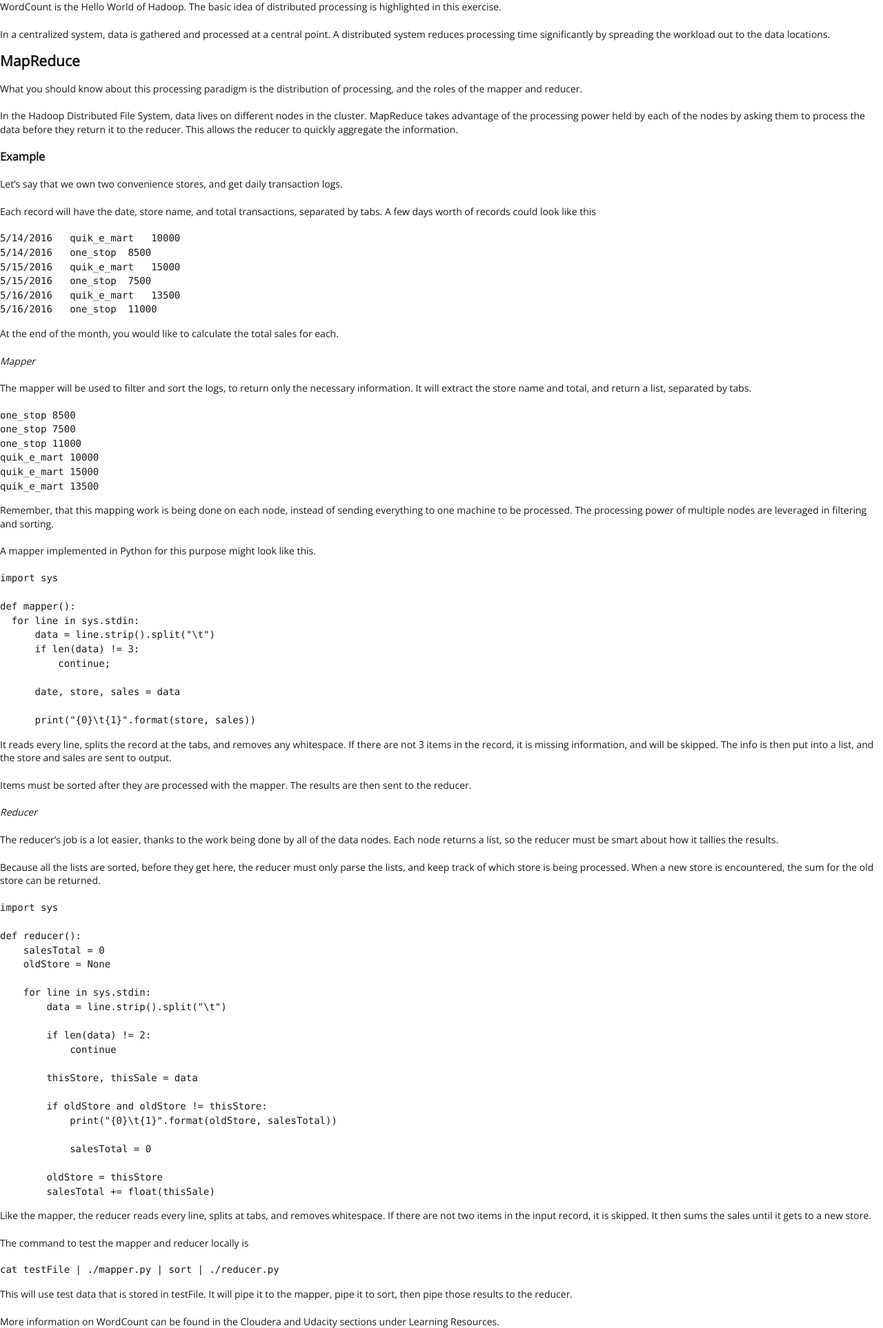
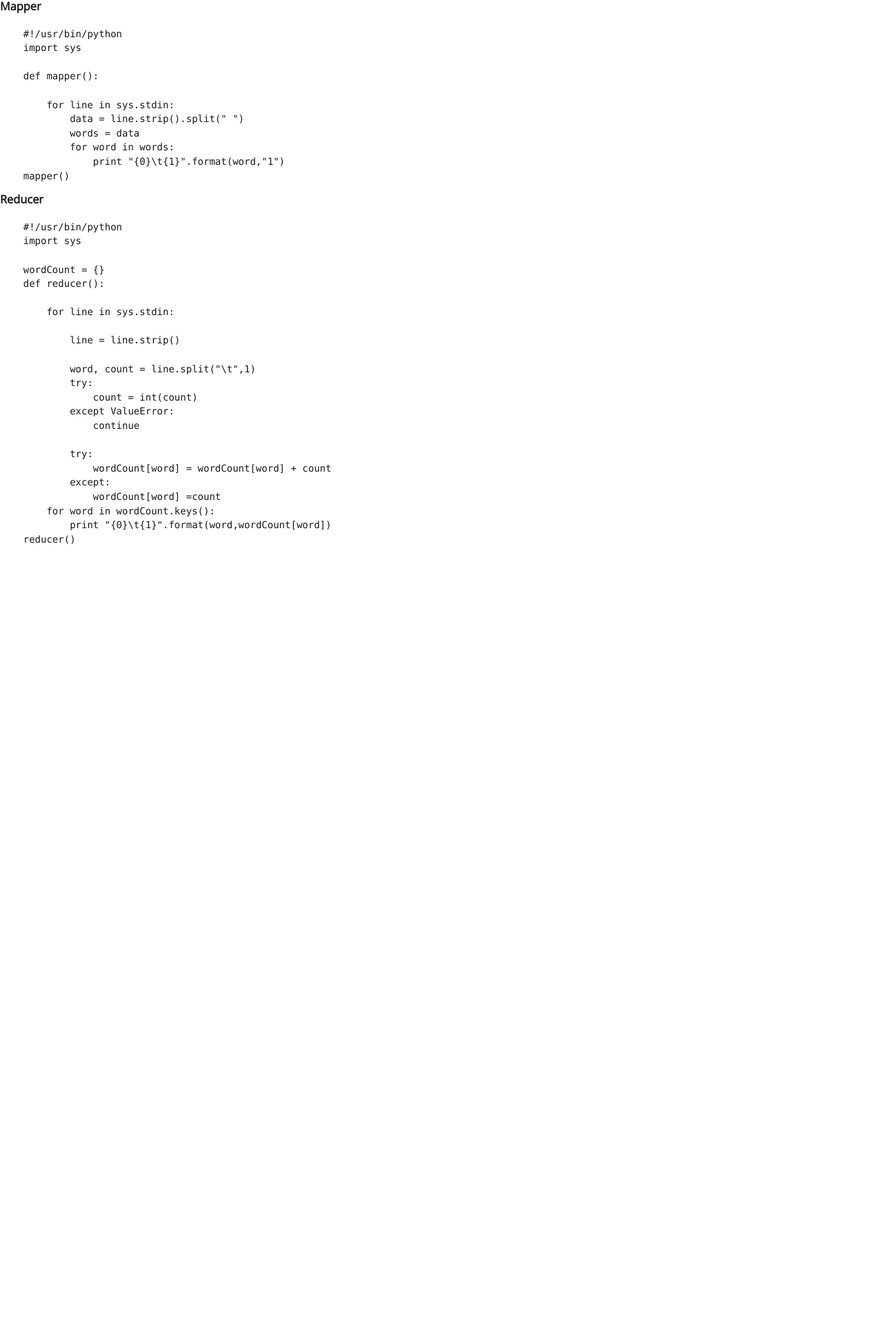
Before and after one commit to csumbBigData/csumbBigData.github.io, a Jekyll site: the page built from _posts/2016-5-10-mapreduce-wordcount_python.md, in a window 1280 px wide. Shown: the whole page at 69% size. Built offline with Jekyll 4.4.1, drawn with Linux system fonts in a browser that asks for light colours; after the commit the page ends 900 px from its top, so only the background shows below that.

````diff
--- a/_posts/2016-5-10-mapreduce-wordcount_python.md
+++ b/_posts/2016-5-10-mapreduce-wordcount_python.md
@@ -1,98 +1,50 @@
 ---
 layout: default
-title: Wordcount Python
+title: WordCount Python
 category: MapReduce
 type: MAPREDUCE
 ---
 
-WordCount is the Hello World of Hadoop.  The basic idea of distributed processing is highlighted in this exercise.
+### Mapper
 
-In a centralized system, data is gathered and processed at a central point.  A distributed system reduces processing time significantly by spreading the workload out to the data locations.
-
-## MapReduce
-What you should know about this processing paradigm is the distribution of processing, and the roles of the mapper and reducer.
-
-In the Hadoop Distributed File System, data lives on different nodes in the cluster.  MapReduce takes advantage of the processing power held by each of the nodes by asking them to process the data before they return it to the reducer.  This allows the reducer to quickly aggregate the information.
-
-### Example
-Let's say that we own two convenience stores, and get daily transaction logs.
-
-Each record will have the date, store name, and total transactions, separated by tabs.  A few days worth of records could look like this
-
-    5/14/2016   quik_e_mart   10000
-    5/14/2016   one_stop  8500
-    5/15/2016   quik_e_mart   15000
-    5/15/2016   one_stop  7500
-    5/16/2016   quik_e_mart   13500
-    5/16/2016   one_stop  11000
-
-At the end of the month, you would like to calculate the total sales for each.
-
-*Mapper*
-
-The mapper will be used to filter and sort the logs, to return only the necessary information.  It will extract the store name and total, and return a list, separated by tabs.
-
-    one_stop 8500
-    one_stop 7500
-    one_stop 11000
-    quik_e_mart 10000
-    quik_e_mart 15000
-    quik_e_mart 13500
-
-Remember, that this mapping work is being done on each node, instead of sending everything to one machine to be processed. The processing power of multiple nodes are leveraged in filtering and sorting.
-
-A mapper implemented in Python for this purpose might look like this.
-
+```
+    #!/usr/bin/python
     import sys
 
     def mapper():
-      for line in sys.stdin:
-          data = line.strip().split("\t")
-          if len(data) != 3:
-              continue;
 
-          date, store, sales = data
+        for line in sys.stdin:
+            data = line.strip().split(" ")
+            words = data
+            for word in words:
+                print "{0}\t{1}".format(word,"1")
+    mapper()
+```
 
-          print("{0}\t{1}".format(store, sales))
+### Reducer
 
-It reads every line, splits the record at the tabs, and removes any whitespace.  If there are not 3 items in the record, it is missing information, and will be skipped.  The info is then put into a list, and the store and sales are sent to output.
-
-Items must be sorted after they are processed with the mapper.  The results are then sent to the reducer.
-
-*Reducer*
-
-The reducer's job is a lot easier, thanks to the work being done by all of the data nodes.  Each node returns a list, so the reducer must be smart about how it tallies the results.
-
-Because all the lists are sorted, before they get here, the reducer must only parse the lists, and keep track of which store is being processed.  When a new store is encountered, the sum for the old store can be returned.
-
+```
+    #!/usr/bin/python
     import sys
 
+    wordCount = {}
     def reducer():
-        salesTotal = 0
-        oldStore = None
 
         for line in sys.stdin:
-            data = line.strip().split("\t")
 
-            if len(data) != 2:
+            line = line.strip()
+
+            word, count = line.split("\t",1)
+            try:
+                count = int(count)
+            except ValueError:
                 continue
 
-            thisStore, thisSale = data
-
-            if oldStore and oldStore != thisStore:
-                print("{0}\t{1}".format(oldStore, salesTotal))
-
-                salesTotal = 0
-
-            oldStore = thisStore
-            salesTotal += float(thisSale)
-
-Like the mapper, the reducer reads every line, splits at tabs, and removes whitespace.  If there are not two items in the input record, it is skipped.  It then sums the sales until it gets to a new store.
-
-The command to test the mapper and reducer locally is
-
-    cat testFile | ./mapper.py | sort | ./reducer.py
-
-This will use test data that is stored in testFile.  It will pipe it to the mapper, pipe it to sort, then pipe those results to the reducer.
-
-More information on WordCount can be found in the Cloudera and Udacity sections under Learning Resources.
+            try:
+                wordCount[word] = wordCount[word] + count
+            except:
+                wordCount[word] =count
+        for word in wordCount.keys():
+            print "{0}\t{1}".format(word,wordCount[word])
+    reducer()
+```
--- a/assets.css
+++ b/assets.css
@@ -511,7 +511,7 @@ code {
 
 /*Change color of sidebar subcategories to match main category colors */
 #links li.ABOUT a {
-    color: #119bdf;
+    color: #FFD612;
 }
 
 #links li.MAPREDUCE a {
````
Also changed, not shown: CARTE_README.md (added, +68 -0 lines), _posts/2016-5-10-mapreduce-transactions_python.md (added, +104 -0 lines), _posts/2016-5-12-learning_resources_udacity.md (+3 -0 lines), _posts/2016-5-12-learning_resources_website.md (+1 -1 lines), _posts/2016-5-14-about.md (+21 -6 lines), README.md, lib/boot/style.css.
